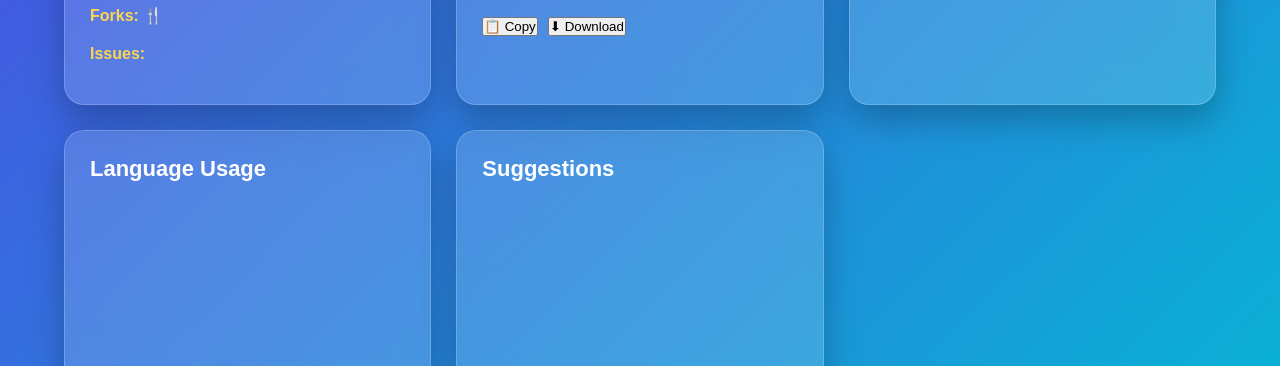
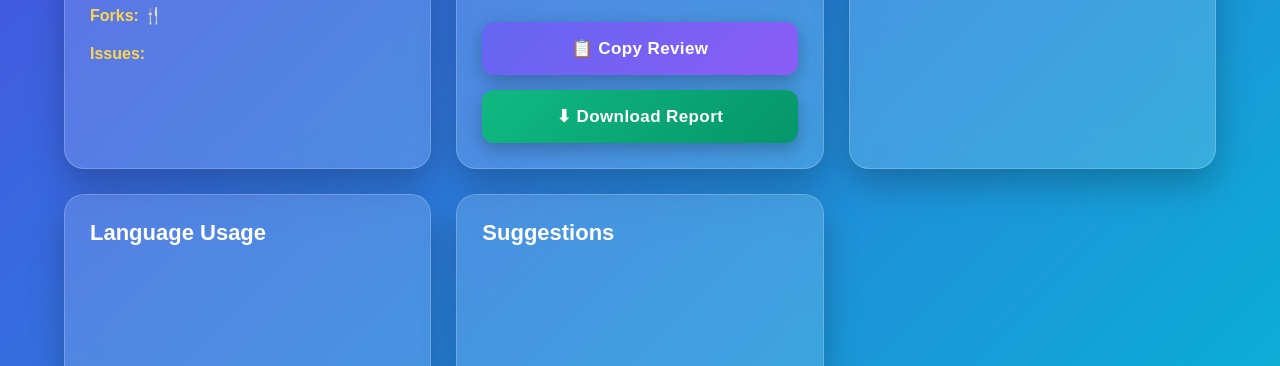
Before and after one commit to ASHIKA22R/AI-code-Review-Dashboard, a plain HTML site: page index.html in a window 1280 px wide. Shown: the part 434-800 px from the top of the page. Drawn offline with nearby package versions, Linux system fonts and the light colour scheme.

Commit message:
style: bigger copy and download buttons

```diff
--- a/script.js
+++ b/script.js
@@ -365,14 +365,16 @@ window.addEventListener("load", () => {
     const reviewCard = reviewResult.parentElement;
 
     const buttonBox = document.createElement("div");
-    buttonBox.style.cssText = "margin-top:20px; display:flex; gap:10px;";
+    buttonBox.className = "review-btn-box";
 
     const copyBtn = document.createElement("button");
-    copyBtn.innerHTML = "📋 Copy";
+    copyBtn.innerHTML = "📋 Copy Review";
+    copyBtn.className = "review-action-btn copy-btn";
     copyBtn.onclick = copyReview;
 
     const downloadBtn = document.createElement("button");
-    downloadBtn.innerHTML = "⬇ Download";
+    downloadBtn.innerHTML = "⬇ Download Report";
+    downloadBtn.className = "review-action-btn download-btn";
     downloadBtn.onclick = downloadReview;
 
     buttonBox.appendChild(copyBtn);
--- a/style.css
+++ b/style.css
@@ -197,6 +197,52 @@ footer {
   backdrop-filter: blur(12px);
 }
 
+
+
+.review-btn-box {
+  margin-top: 25px;
+  display: flex;
+  gap: 15px;
+  flex-wrap: wrap;
+}
+
+.review-action-btn {
+  flex: 1;
+  min-width: 160px;
+  padding: 16px 24px;
+  border: none;
+  border-radius: 12px;
+  font-size: 17px;
+  font-weight: 700;
+  cursor: pointer;
+  letter-spacing: 0.4px;
+  transition: transform 0.25s, box-shadow 0.25s, background 0.25s;
+  box-shadow: 0 6px 18px rgba(0, 0, 0, 0.25);
+}
+
+.copy-btn {
+  background: linear-gradient(135deg, #6366f1, #8b5cf6);
+  color: #fff;
+}
+
+.copy-btn:hover {
+  background: linear-gradient(135deg, #4f46e5, #7c3aed);
+  transform: translateY(-3px);
+  box-shadow: 0 10px 24px rgba(99, 102, 241, 0.45);
+}
+
+.download-btn {
+  background: linear-gradient(135deg, #10b981, #059669);
+  color: #fff;
+}
+
+.download-btn:hover {
+  background: linear-gradient(135deg, #059669, #047857);
+  transform: translateY(-3px);
+  box-shadow: 0 10px 24px rgba(16, 185, 129, 0.45);
+}
+
+
 /* Fade Animation */
 
 @keyframes fadeIn {
```
